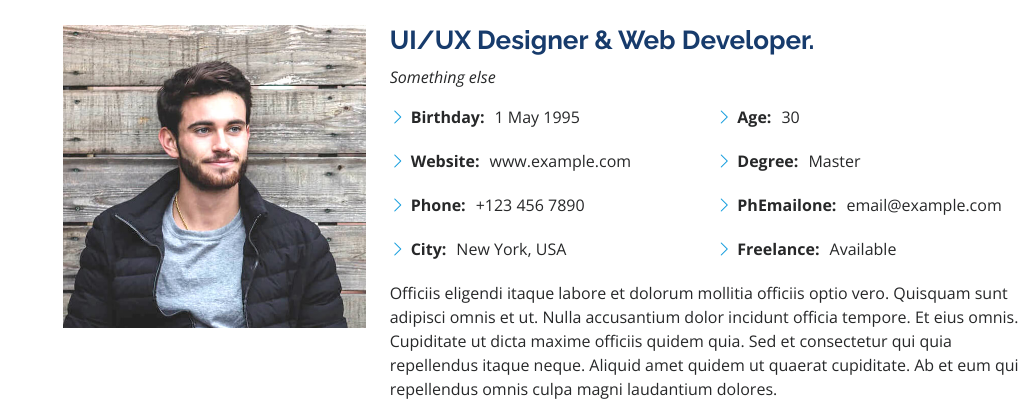
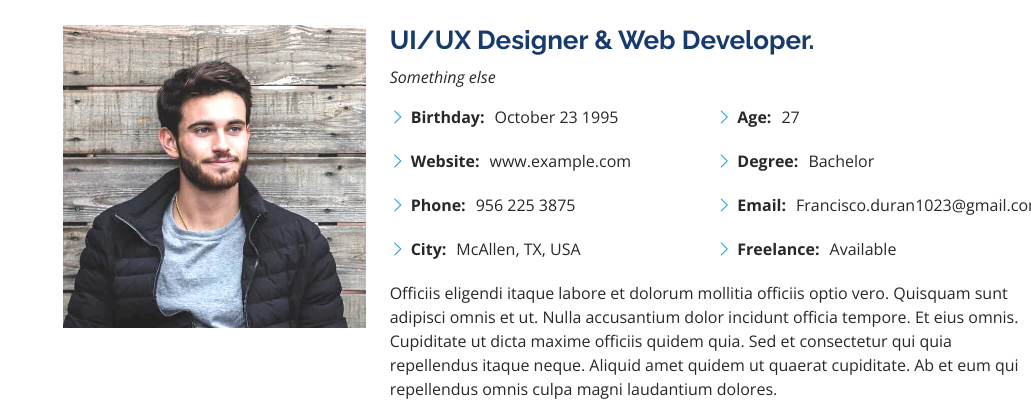
Before and after one commit to jfd0312/MyResume, a Flask app: page / in a window 1280 px wide. Shown: the part 1015-1418 px from the top of the page, without its empty margins (249-1280 px from the left). Run offline with Flask 2, Linux system fonts and the light colour scheme; some libraries are stand-ins or nearby versions.

Commit message:
Edited "about" info

```diff
--- a/templates/index.html
+++ b/templates/index.html
@@ -100,17 +100,17 @@
             <div class="row">
               <div class="col-lg-6">
                 <ul>
-                  <li><i class="bi bi-chevron-right"></i> <strong>Birthday:</strong> <span>1 May 1995</span></li>
+                  <li><i class="bi bi-chevron-right"></i> <strong>Birthday:</strong> <span>October 23 1995</span></li>
                   <li><i class="bi bi-chevron-right"></i> <strong>Website:</strong> <span>www.example.com</span></li>
-                  <li><i class="bi bi-chevron-right"></i> <strong>Phone:</strong> <span>+123 456 7890</span></li>
-                  <li><i class="bi bi-chevron-right"></i> <strong>City:</strong> <span>New York, USA</span></li>
+                  <li><i class="bi bi-chevron-right"></i> <strong>Phone:</strong> <span>956 225 3875</span></li>
+                  <li><i class="bi bi-chevron-right"></i> <strong>City:</strong> <span>McAllen, TX, USA</span></li>
                 </ul>
               </div>
               <div class="col-lg-6">
                 <ul>
-                  <li><i class="bi bi-chevron-right"></i> <strong>Age:</strong> <span>30</span></li>
-                  <li><i class="bi bi-chevron-right"></i> <strong>Degree:</strong> <span>Master</span></li>
-                  <li><i class="bi bi-chevron-right"></i> <strong>PhEmailone:</strong> <span>email@example.com</span></li>
+                  <li><i class="bi bi-chevron-right"></i> <strong>Age:</strong> <span>27</span></li>
+                  <li><i class="bi bi-chevron-right"></i> <strong>Degree:</strong> <span>Bachelor</span></li>
+                  <li><i class="bi bi-chevron-right"></i> <strong>Email:</strong> <span>Francisco.duran1023@gmail.com</span></li>
                   <li><i class="bi bi-chevron-right"></i> <strong>Freelance:</strong> <span>Available</span></li>
                 </ul>
               </div>
```
